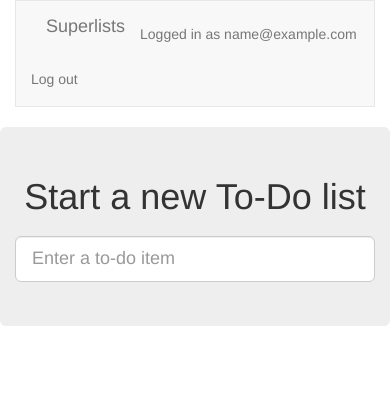
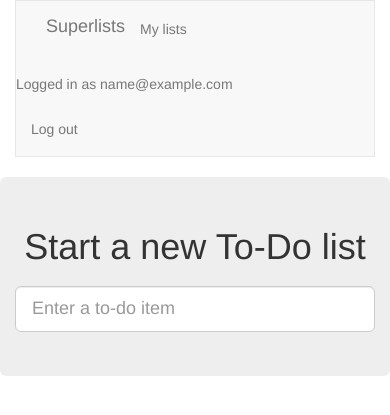
Before and after one commit to jess-monter/tdd-with-python, a Django app: page /lists/ in a window 390 px wide. Shown: the top 415 px of the page. Run offline with Django 3.2, Linux system fonts and the light colour scheme; the visitor is signed in with stand-in values (Sample User, id 1); some libraries are stand-ins or nearby versions.

Commit message:
url, placeholder view, and first-cut templates for my_lists

```diff
--- a/lists/templates/base.html
+++ b/lists/templates/base.html
@@ -14,6 +14,9 @@
                 <div class="container-fluid">
                     <a class="navbar-brand" href="/">Superlists</a>
                     {% if user.email %}
+                        <ul class="nav navbar-nav navbar-right">
+                            <li><a href="{% url 'my_lists' user.email %}">My lists</a></li>
+                        </ul>
                         <ul class="nav navbar-nav navbar-right">
                             <li class="navbar-text">Logged in as {{ user.email }}</li>
                             <li><a href="{% url 'logout' %}">Log out</a></li>
@@ -44,6 +47,7 @@
                 <div class="col-md-6 col-md-offset-3 jumbotron">
                     <div class="text-center">
                         <h1>{% block header_text %}{% endblock %}</h1>
+                        {% block list_form %}
                             <form method="POST" action="{% block form_action %}{% endblock %}">
                                 {{ form.text }}
                                 {% csrf_token %}
@@ -53,12 +57,19 @@
                                     </div>
                                 {% endif %}
                             </form>
+                        {% endblock %}
                     </div>
                 </div>
             </div>
             <div class="row">
                 <div class="col-md-6 col-md-offset-3">
                     {% block table %}
+                    {% endblock %}
+                </div>
+            </div>
+            <div class="row">
+                <div class="col-md-6 col-md-offset-3">
+                    {% block extra_content %}
                     {% endblock %}
                 </div>
             </div>
--- a/lists/urls.py
+++ b/lists/urls.py
@@ -20,4 +20,5 @@ urlpatterns = [
     url(r'^$', views.home_page, name='home'),
     url(r'^new', views.new_list, name='new_list'),
     url(r'^(\d+)/$', views.view_list, name='view_list'),
+    url(r'^users/(.+)/$', views.my_lists, name='my_lists'),
 ]
--- a/lists/views.py
+++ b/lists/views.py
@@ -27,3 +27,7 @@ def new_list(request):
         return redirect(list_)
     else:
         return render(request, 'home.html', {'form': form})
+
+
+def my_lists(request, email):
+    return render(request, 'my_lists.html')
```
Also changed, not shown: lists/templates/my_lists.html (added, +14 -0 lines), lists/tests/test_views.py (+7 -0 lines). Lines whose indentation alone changed are shown as unchanged.
